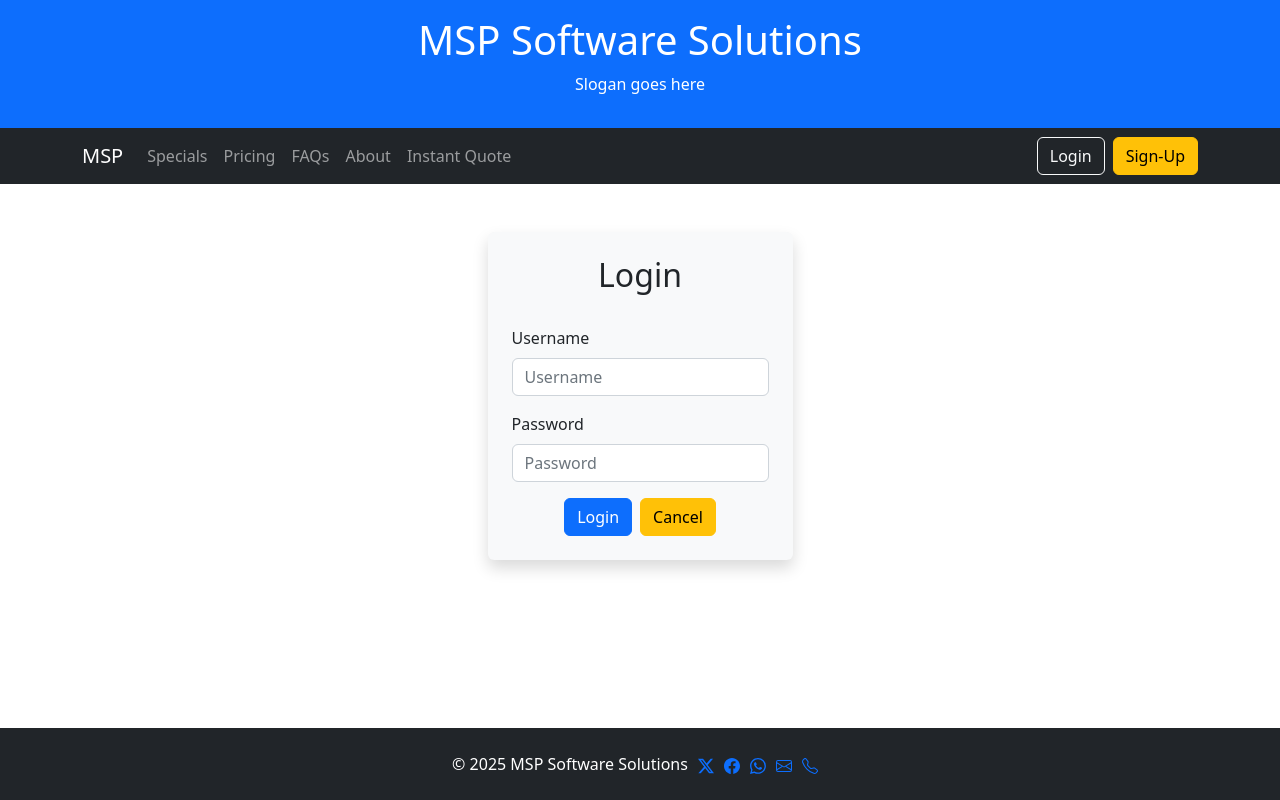
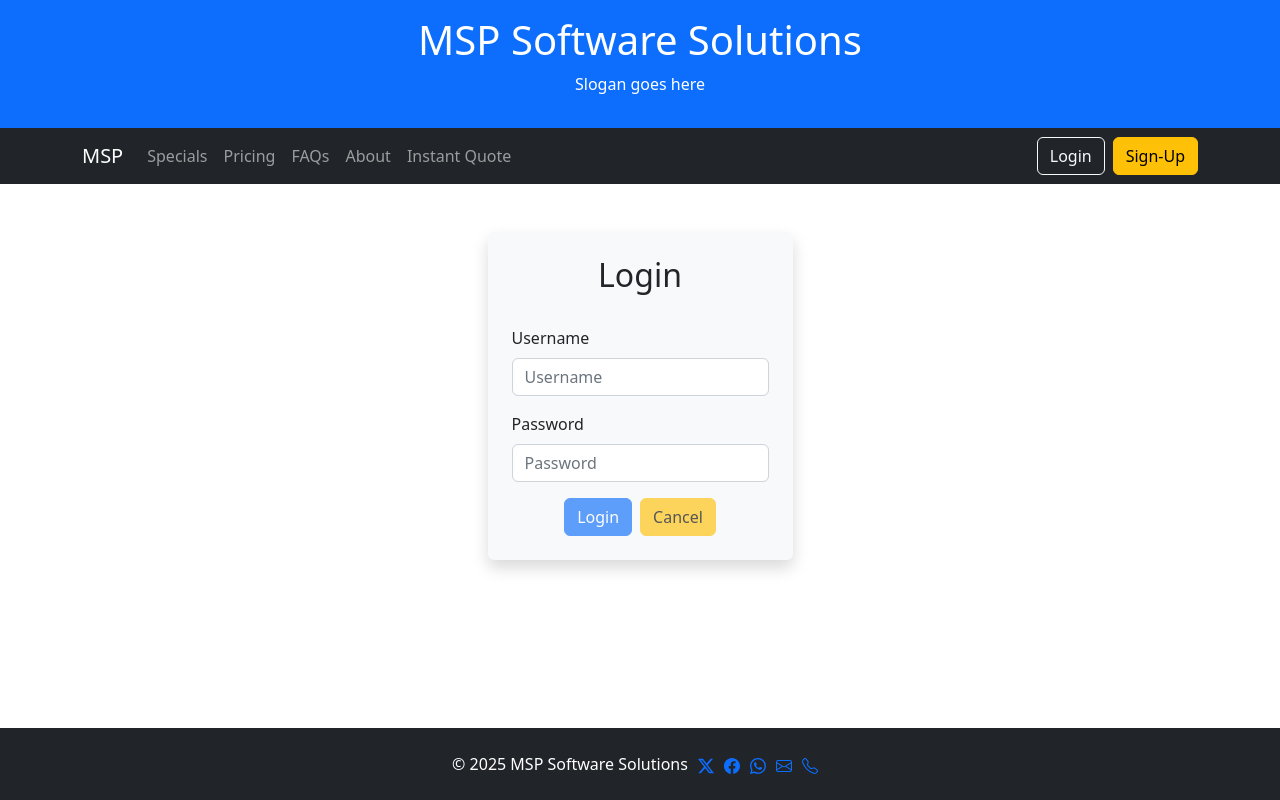
Before and after one commit to kayloshai/trade-locator, a React (Vite) app: page /trade-locator/login in a window 1280 px wide. Built offline with nearby package versions, Linux system fonts and the light colour scheme.

Commit message:
Update buttons to disabled till implementation is done

```diff
--- a/src/app/pages/login.tsx
+++ b/src/app/pages/login.tsx
@@ -63,8 +63,8 @@ export const Login = ({
                     />
                 </div>
                 <div className="d-flex gap-2 w-100 justify-content-center">
-                    <button className="btn btn-primary" type="submit">{button1Label}</button>
-                    <button className="btn btn-warning" type="button">{button2Label}</button>
+                    <button className="btn btn-primary" type="submit" disabled>{button1Label}</button>
+                    <button className="btn btn-warning" type="button" disabled>{button2Label}</button>
                 </div>
             </form>
         </div>
--- a/src/app/pages/quote.tsx
+++ b/src/app/pages/quote.tsx
@@ -61,7 +61,7 @@ export const Quote = ({ className }: Props) => {
                         ref={fileInputRef}
                         accept=".pdf,image/*"
                         onChange={handleFileChange}
-
+                        disabled
                     />
                     {fileName && (
                         <div className="form-text">
```
